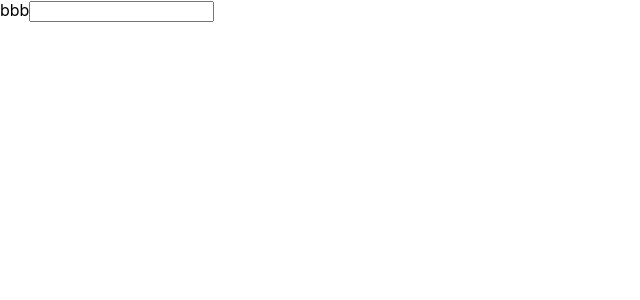
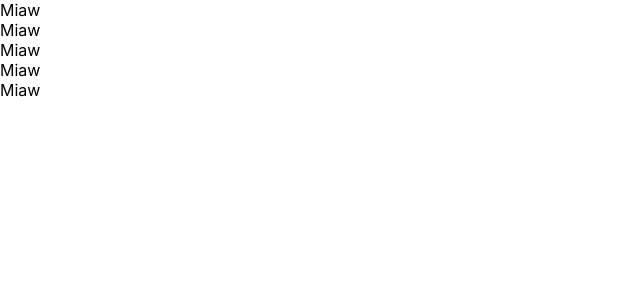
Before and after one commit to gobackk1/udemy-react-practice, a React (Create React App) app: page / in a window 1280 px wide. Shown: the top 300 px of the page, without its empty margins (0-640 px from the left). Built offline with nearby package versions, Linux system fonts and the light colour scheme.

Commit message:
create class component and funtional

```diff
--- a/src/App.js
+++ b/src/App.js
@@ -1,13 +1,39 @@
-import React from "react";
+import React, { Component } from "react";
 import { render } from "@testing-library/react";
 
-function App() {
+// class App extends Component {
+//   render() {
+//     return (
+//       <React.Fragment>
+//         <label htmlFor="bbb">class</label>
+//         <input type="text" onChange={() => console.log("clicked")} />
+//       </React.Fragment>
+//     );
+//   }
+// }
+// function App() {
+//   return (
+//     <React.Fragment>
+//       <label htmlFor="bbb">functional</label>
+//       <input type="text" onChange={() => console.log("clicked")} />
+//     </React.Fragment>
+//   );
+// }
+
+const App = () => {
   return (
-    <React.Fragment>
-      <label htmlFor="bbb">bbb</label>
-      <input type="text" onChange={() => console.log("clicked")} />
-    </React.Fragment>
+    <div>
+      <Cat />
+      <Cat />
+      <Cat />
+      <Cat />
+      <Cat />
+    </div>
   );
-}
+};
+
+const Cat = () => {
+  return <div>Miaw</div>;
+};
 
 export default App;
```
